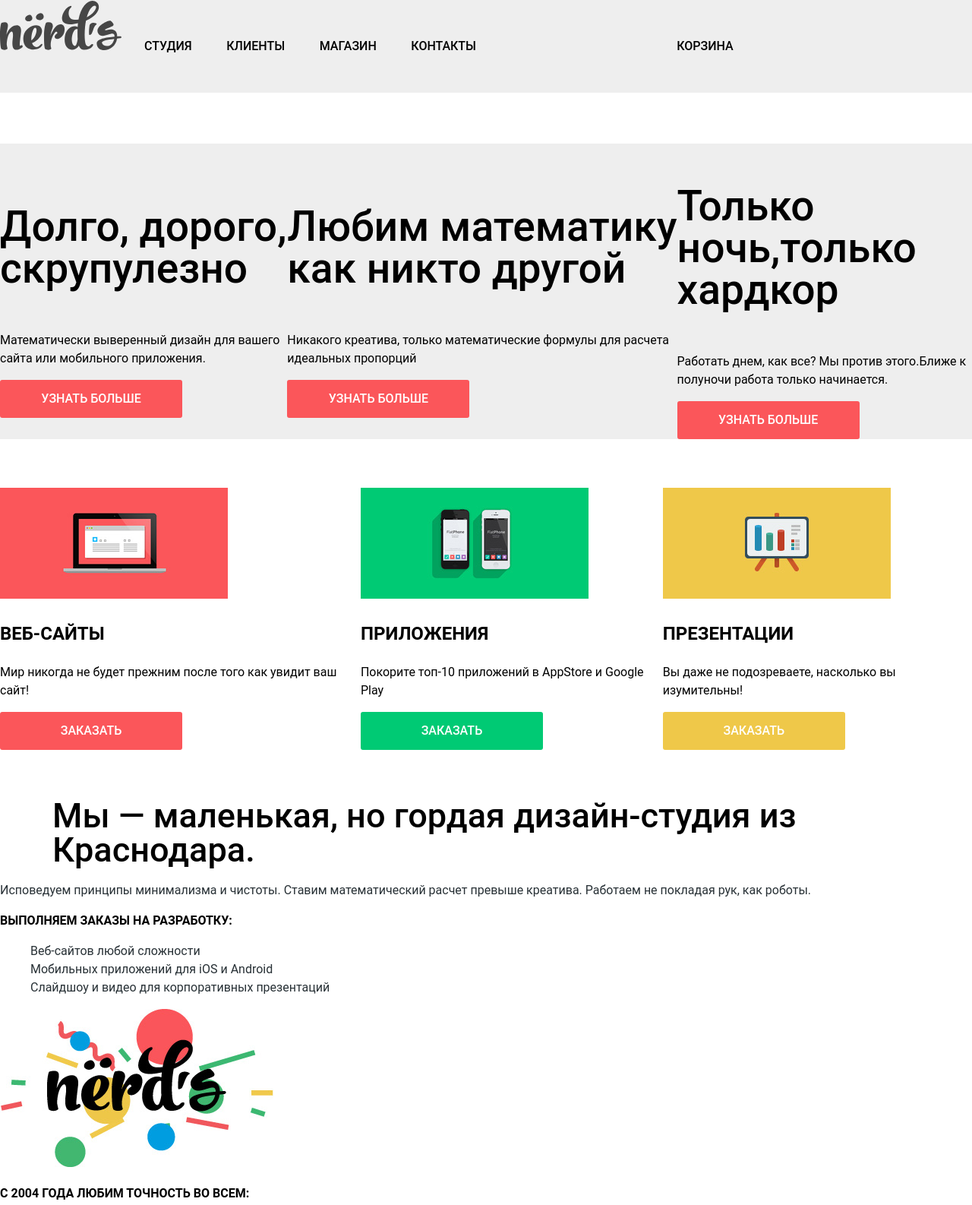
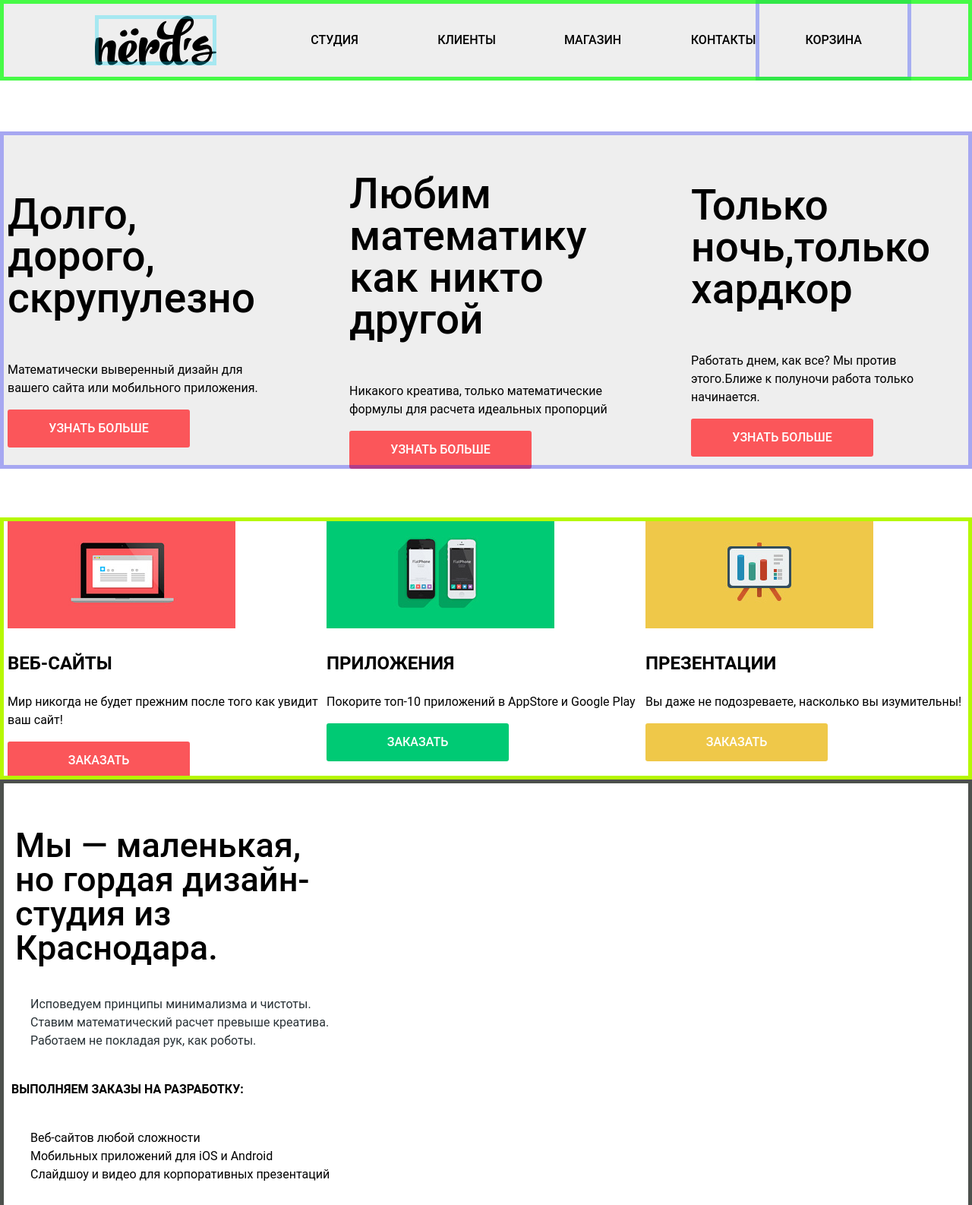
Before and after one commit to NivaiZ/1332139-nerds-31, a plain HTML site: page index.html in a window 1280 px wide. Shown: the top 1586 px of the page at 76% size. Drawn offline with Linux system fonts and the light colour scheme.

Commit message:
Гриды(главная страница)

```diff
--- a/index.html
+++ b/index.html
@@ -101,7 +101,9 @@
                 <li class="worth-item">Мобильных приложений для iOS и Android</li>
                 <li class="worth-item">Слайдшоу и видео для корпоративных презентаций</li>
             </ul>
+
             <img src="img/main/nerdsillustration.jpg" width="360" height="208" alt="Логотип студии в цвете">
+
             <p class="worth-description-table">с 2004 года любим точность во всем:</p>
             <dl class="arrangement">
                 <dt class="termin-group">146%</dt>
@@ -111,6 +113,8 @@
                 <dt class="termin-group">50%</dt>
                 <dd>Минимальная предоплата</dd>
             </dl>
+
+
         </section>
         <section class="portfolio-wrapper-list">
             <a class="portfolio-group" href="https://htmlacademy.ru/intensive/htmlcss"><img src="img/client/htmlacademy.svg" width="199" height="57" alt="Изображение html academy"></a>
@@ -131,7 +135,7 @@
         </section>
 
         <section class="contact-discount">
-            <h2>Давайте дружить, это выгодно!</h2>
+            <h2 class=>Давайте дружить, это выгодно!</h2>
             <p>Скидка 10% для друзей из социальных сетей.</p>
             <ul class="social-web">
                 <li class="social web-group">
--- a/style.css
+++ b/style.css
@@ -33,6 +33,10 @@
             line-height: 24px;
             font-weight: 400;
             color: var(--basic-dark);
+            min-height: 100%;
+            display: grid;
+            grid-template-rows: min-content 1fr min-content;
+            align-content: start;
         }
 
         .wrapper-heading {
@@ -40,6 +44,10 @@
             font-size: 24px;
             line-height: 30px;
             text-transform: uppercase;
+        }
+
+        .page {
+            height: 100%;
         }
 
         .termin-group {
@@ -70,6 +78,16 @@
             background-color: var(--basic-grey-bg);
             padding: 0px;
             margin: 0px;
+            outline: 5px solid rgba(0, 255, 0, 0.7);
+            outline-offset: -5px;
+        }
+
+        .main-header-logo {
+            outline: 5px solid rgba(2, 219, 248, 0.3);
+            outline-offset: -5px;
+            display: grid;
+            padding: 5px auto;
+            margin: 20px auto;
         }
 
         .main-navigation {
@@ -87,10 +105,11 @@
 
         .site-navigation {
             list-style: none;
-            display: flex;
-            justify-content: space-between;
-            width: 437px;
-            padding: 30px;
+            display: grid;
+            grid-template-columns: 1fr 1fr 1fr min-content;
+            grid-gap: 90px;
+            padding: 0px;
+            margin: 0px;
             font-weight: 500;
             color: var(--basic-dark);
             line-height: 30px;
@@ -109,24 +128,31 @@
         }
 
         .basket {
+            display: grid;
+            grid-template-columns: min-content;
+            padding: 0px 65px;
+            margin: 0px;
             line-height: 30px;
-            margin: auto;
             list-style: none;
-            display: flex;
             align-items: center;
-            text-align: right;
             font-weight: 500;
+            outline: 5px solid rgba(2, 27, 248, 0.3);
+            outline-offset: -5px;
         }
 
         .slider-list {
+            display: grid;
+            grid-template-columns: 1fr 1fr 1fr;
+            grid-gap: 90px;
             list-style: none;
             align-items: center;
             font-size: 16px;
             line-height: 24px;
             background-color: var(--basic-grey-bg);
-            display: flex;
-            padding: 0px;
+            padding: 0px 10px;
             margin: 0px;
+            outline: 5px solid rgba(1, 5, 248, 0.3);
+            outline-offset: -5px;
         }
 
         .slider-big {
@@ -137,12 +163,14 @@
         }
 
         .slider-wrapper-list {
+            display: grid;
+            grid-template-columns: 1fr 1fr 1fr;
             text-decoration: none;
             list-style: none;
             margin: 0px;
-            padding: 0px;
-            display: flex;
-            justify-content: space-around;
+            padding: 0px 10px;
+            outline: 5px solid rgb(182, 248, 1);
+            outline-offset: -5px;
         }
 
         .button-colors-web,
@@ -230,19 +258,39 @@
         }
 
         .worth-description-title {
+            display: grid;
+            grid-template-columns: 1fr 1fr 1fr;
             font-weight: 500;
             font-size: 45px;
             line-height: 45px;
-            margin: 19px;
-            padding-left: 50px;
+            padding: 0px 10px;
+            margin: 0px 10px;
         }
 
-        .worth-description-text,
-        .worth-list {
+        .worth {
+            display: grid;
+            margin: 0px;
+            padding: 0px;
+            outline: 5px solid rgba(0, 7, 0, 0.7);
+            outline-offset: -5px;
+        }
+
+        .worth-description-text {
+            display: grid;
+            grid-template-columns: 1fr 1fr 1fr;
+            justify-content: center;
             font-size: 16px;
             line-height: 24px;
             color: var(--basic-extra-dark);
             list-style: none;
+            margin: 30px;
+            padding: 10px;
+        }
+
+        .worth-list {
+            list-style: none;
+            margin: 30px;
+            padding: 10px;
         }
 
         .worth-description-commercial,
@@ -253,6 +301,13 @@
             font-size: 16px;
             line-height: 24px;
             text-transform: uppercase;
+            padding: 0px 5px;
+            margin: 0px 10px;
+        }
+
+        .portfolio-wrapper-list {
+            display: grid;
+            grid-template-columns: 1fr 1fr 1fr 1fr;
         }
 
         .contact-phone {
@@ -262,6 +317,22 @@
 
         .wrapper-hidden {
             visibility: hidden;
+        }
+
+        .social-web {
+            display: grid;
+            grid-column: 1 / -1;
+            list-style: none;
+            padding: 10px;
+            margin: 10px;
+        }
+
+        .contact-discount {
+            display: grid;
+            grid-column: 1 / -1;
+            outline: 5px solid rgba(255, 0, 0, 0.7);
+            outline-offset: -5px;
+            background-color: var(--basic-yellow);
         }
         /* catalog */
 
@@ -314,7 +385,6 @@
         .general-pagination,
         .grid-option,
         .checkbox-option,
-        .social-web,
         .sort-list-up,
         .sort-list-down {
             list-style: none;
```
